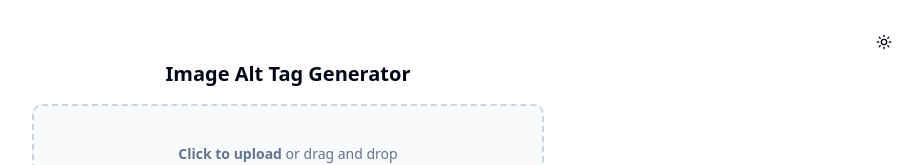
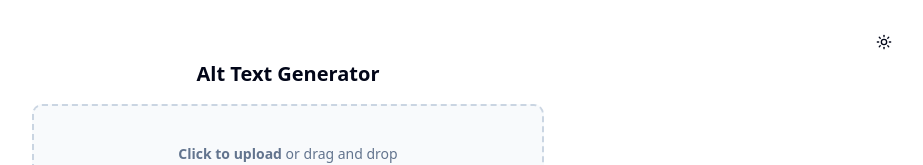
Before and after one commit to bbtools-ps/alt-text-generator, a React (Vite) app: page / in a window 1280 px wide. Shown: the top 165 px of the page, without its empty margins (352-1275 px from the left). Built offline with nearby package versions, Linux system fonts and the light colour scheme.

Commit message:
update project name and references from "Image Alt Tag Generator" to "Alt Text Generator"

```diff
--- a/index.html
+++ b/index.html
@@ -4,7 +4,7 @@
     <meta charset="UTF-8" />
     <link rel="icon" type="image/svg+xml" href="/vite.svg" />
     <meta name="viewport" content="width=device-width, initial-scale=1.0" />
-    <title>Image Alt Tag Generator</title>
+    <title>Alt Text Generator</title>
   </head>
   <body>
     <div id="root"></div>
--- a/package.json
+++ b/package.json
@@ -4,7 +4,7 @@
   "version": "0.0.0",
   "type": "module",
   "scripts": {
-    "dev": "vite",
+    "dev": "lms load gemma-3-4b-it-qat && lms server start --cors && vite",
     "build": "tsc -b && vite build",
     "lint": "eslint .",
     "preview": "vite preview"
--- a/src/App.tsx
+++ b/src/App.tsx
@@ -113,7 +113,7 @@ export default function App() {
   return (
     <div className="p-6 w-full mx-auto flex flex-col items-center justify-center">
       <ThemeSwitch className="self-end" />
-      <h1 className="text-xl font-bold mb-4">Image Alt Tag Generator</h1>
+      <h1 className="text-xl font-bold mb-4">Alt Text Generator</h1>
       <div className="space-y-4 max-w-lg w-full">
         {/* Upload Button */}
         <div
```
Also changed, not shown: 1 other file (tests, documents, lock files or other folders).
